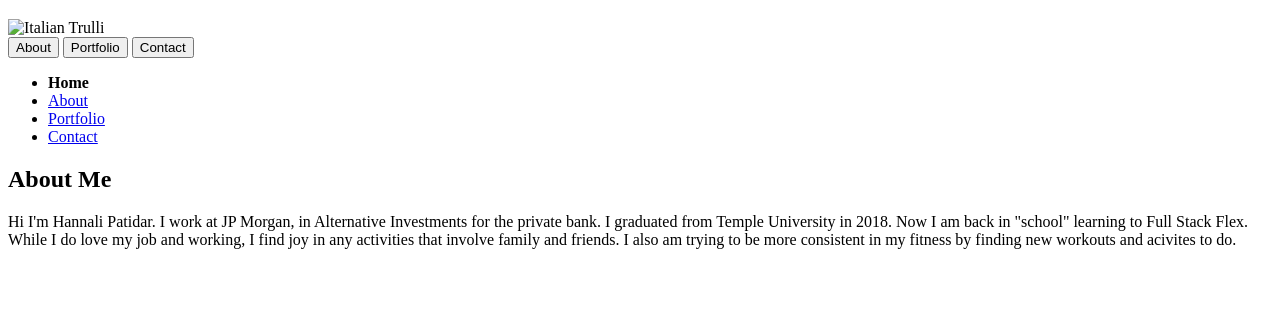
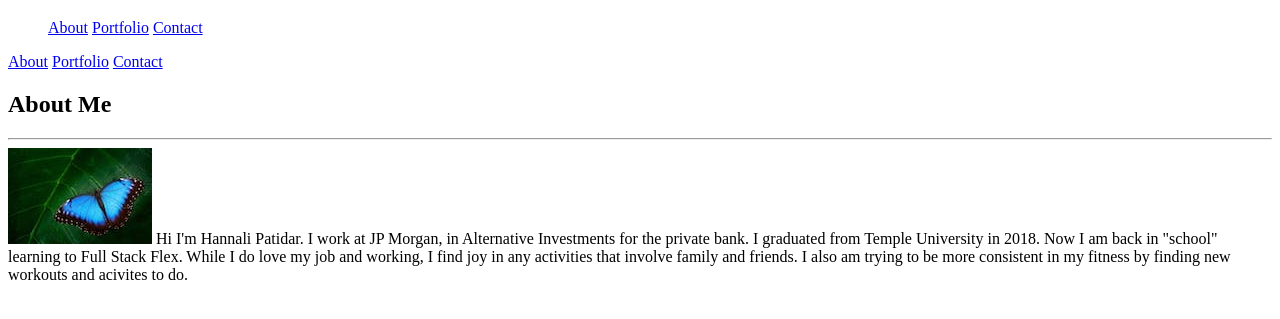
Before and after one commit to hannalip/01-HW-Portfolio, a plain HTML site: page index.html in a window 1280 px wide. Shown: the part 61-380 px from the top of the page. Drawn offline with Linux system fonts and the light colour scheme.

Commit message:
added to index.htmland added code to contact.html

```diff
--- a/index.html
+++ b/index.html
@@ -10,30 +10,28 @@
     <header>
         <h1>Hannali Patidar</h1>
 
-        <img src="pic_trulli.jpg" alt="Italian Trulli">
+        <nav>
+            <ul class="topnav">
+                <a class="active" href="#About">About</a>
+                <a href="#Portfolio">Portfolio</a>
+                <a href="#contact">Contact</a>
+            </ul>
+        </nav>
 
-        <div class="tab">
-            <button class="tablinks" onclick="openCity(event, 'About')">About</button>
-            <button class="tablinks" onclick="openCity(event, 'Portfolio')">Portfolio</button>
-            <button class="tablinks" onclick="openCity(event, 'Contact')">Contact</button>
+        <div class="topnav">
+            <a class="active" href="#About">About</a>
+            <a href="#Portfolio">Portfolio</a>
+            <a href="#contact">Contact</a>
         </div>
-
-        <nav>
-            <ul>
-              <li><strong>Home</strong></li>
-              <li><a href="index.html">About</a></li>
-              <li><a href="portfolio.html">Portfolio</a></li>
-              <li><a href="contact.html">Contact</a></li>
-            </ul>
-          </nav>
     </header>
 
     <h2>About Me</h2>
 
+    <hr>
 
-
-    <p>Hi I'm Hannali Patidar. I work at JP Morgan, in Alternative Investments for the private bank. I graduated from Temple University in 2018. Now I am back in "school" learning to Full Stack Flex.
+    <div class="float-left"><img src="assets/butterfly.jpg">
+       <span class="paragraph"> </span> Hi I'm Hannali Patidar. I work at JP Morgan, in Alternative Investments for the private bank. I graduated from Temple University in 2018. Now I am back in "school" learning to Full Stack Flex.
         While I do love my job and working, I find joy in any activities that involve family and friends. I also am trying to be more consistent in my fitness by finding new workouts and acivites to do.
-    </p>
+    </div>
 </body>
 </html>
```
Also changed, not shown: contact.html (+27 -0 lines), assets/butterfly.jpg (added), 2 other files.
